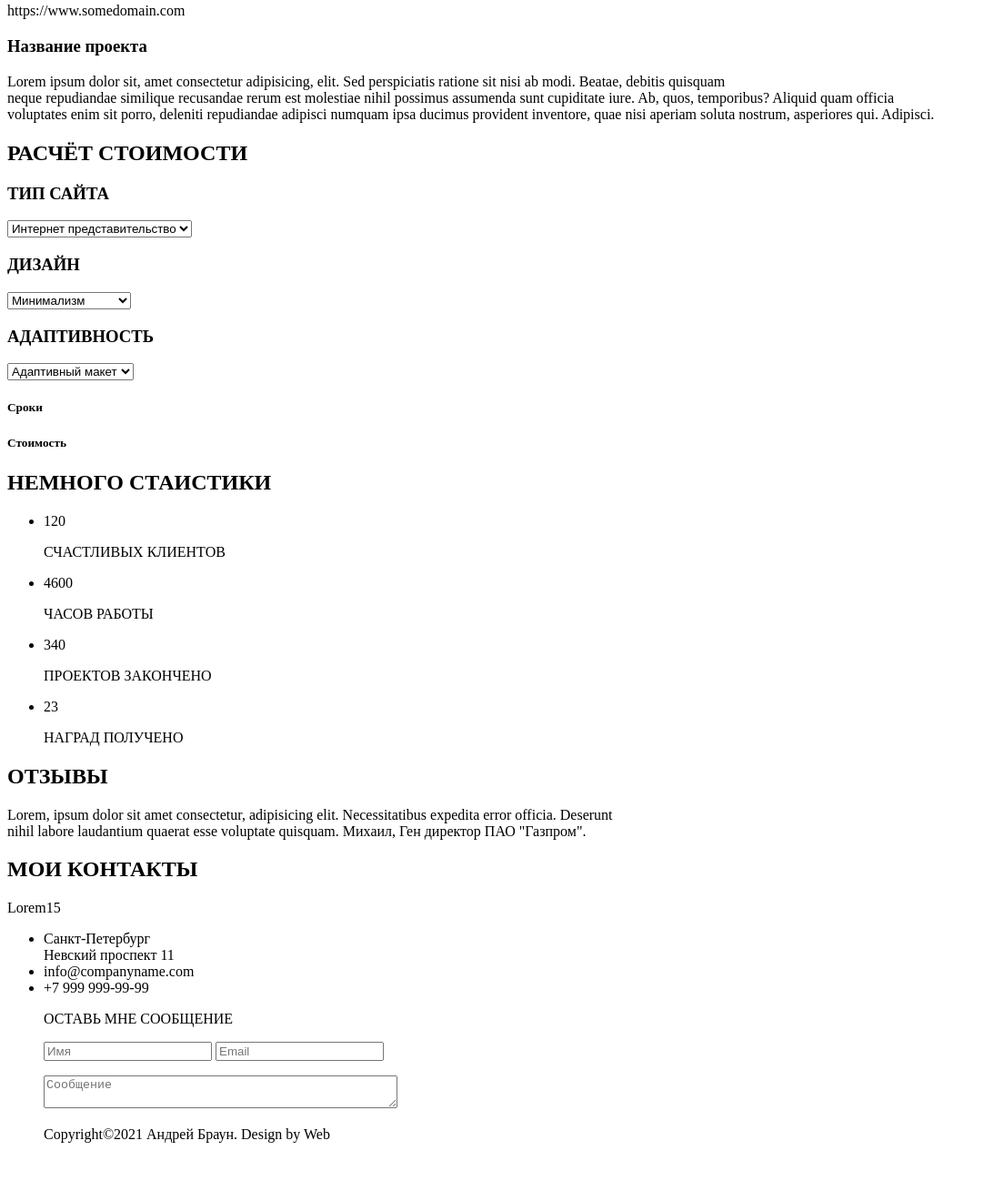
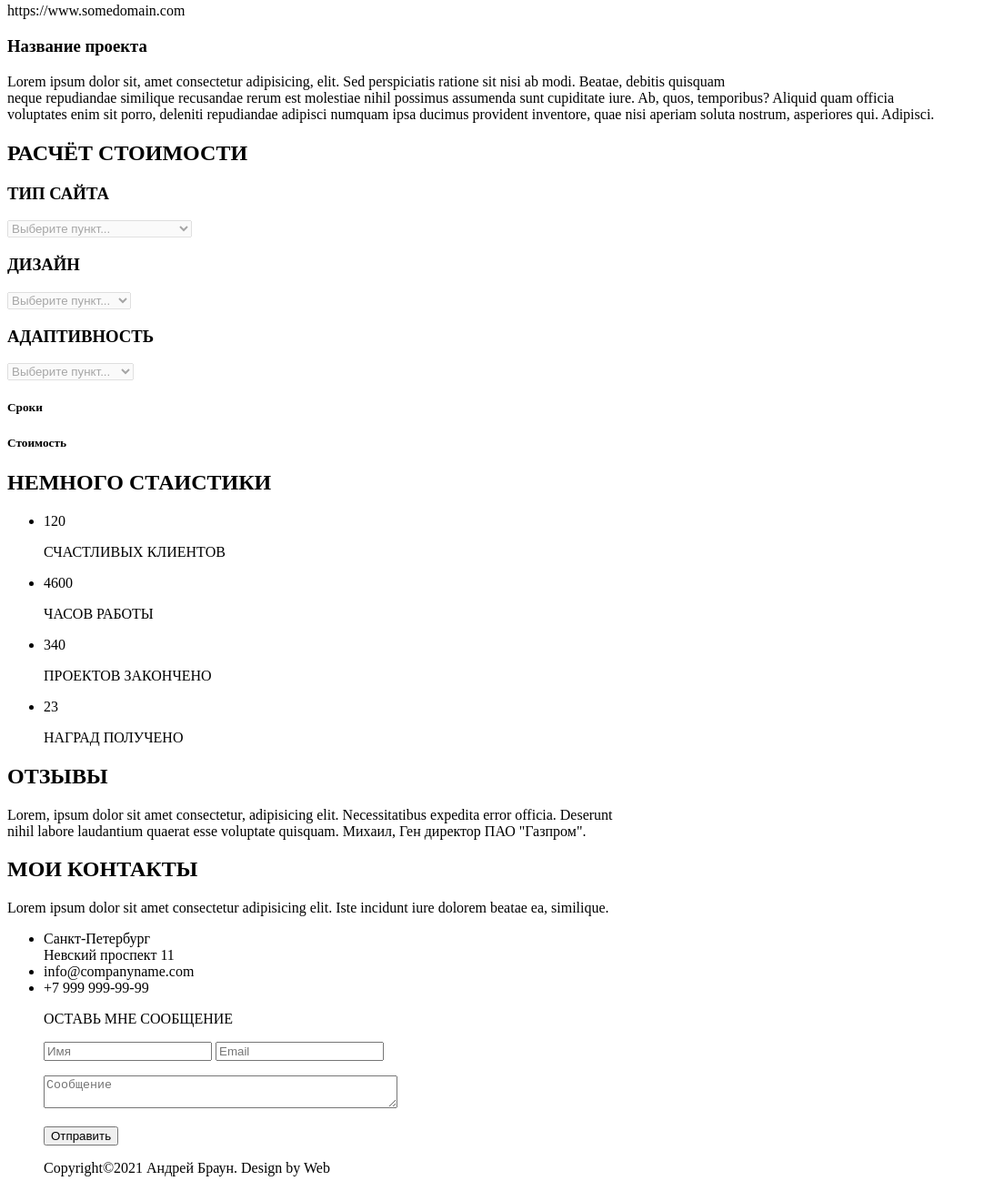
Before and after one commit to morikovapolina/morikovapolina.github.io, a plain HTML site: page index.html in a window 1280 px wide. Shown: the part 1204-2513 px from the top of the page at 91% size, without its empty margins (0-1082 px from the left). Before the commit the page ends 2476 px from the top, so only its background shows below. Drawn offline with Linux system fonts and the light colour scheme.

Commit message:
Доработанное второе домашнее задание.
Я добавила опцию "Выберите пункт", использовала атрибуты selected и disabled.
Добавила кнопку "отправить"

```diff
--- a/index.html
+++ b/index.html
@@ -87,7 +87,8 @@
 
 			<form action="#">
 
-			<select name="list1" value="" placeholder="Выберите пункт...">
+			<select name="list1" disabled>
+				<option selected>Выберите пункт...</option>
 				<option value="1">Интернет представительство</option>
 				<option value="2">Новостные сайты и порталы</option>
 				<option value="3">Веб-сервер</option>
@@ -99,7 +100,8 @@
 
 			<form action="#">
 
-			<select name="list2" value="" placeholder="Выберите пункт...">
+			<select name="list2" disabled>
+				<option selected>Выберите пункт...</option>
 				<option value="1">Минимализм</option>
 				<option value="2">Классический</option>
 				<option value="3">Ретро</option>
@@ -113,7 +115,8 @@
 
 			<form action="#">
 
-			<select name="list2" value="" placeholder="Выберите пункт...">
+			<select name="list2" disabled>
+				<option selected>Выберите пункт...</option>
 				<option value="1">Адаптивный макет</option>
 				<option value="2">Отзывчивый макет</option>
 				<option value="3">Смешанный макет</option>
@@ -158,7 +161,7 @@
 
 			<h2>МОИ КОНТАКТЫ</h2>
 
-			<span>Lorem15</span>
+			<span>Lorem ipsum dolor sit amet consectetur adipisicing elit. Iste incidunt iure dolorem beatae ea, similique.</span>
 
 			<ul>
 				<li>Санкт-Петербург<br>Невский проспект 11</li>
@@ -172,7 +175,9 @@
 
 				<p><textarea name="name1" id="1" cols="46" row="40" placeholder="Сообщение"></textarea></p>
 
-				<span>Copyright©2021 Андрей Браун. Design by Web</span>
+				<input type="submit" value="Отправить">
+
+				<p><span>Copyright©2021 Андрей Браун. Design by Web</span></p>
 
 			</ul>
 
```
